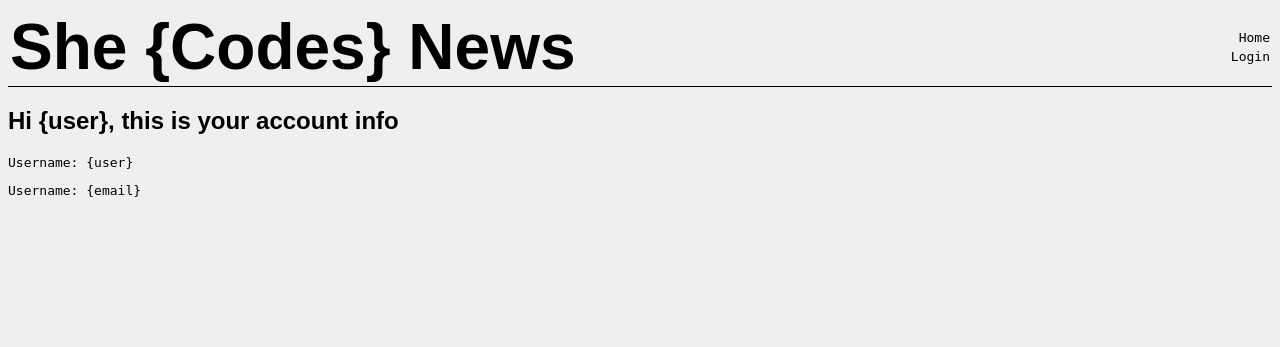
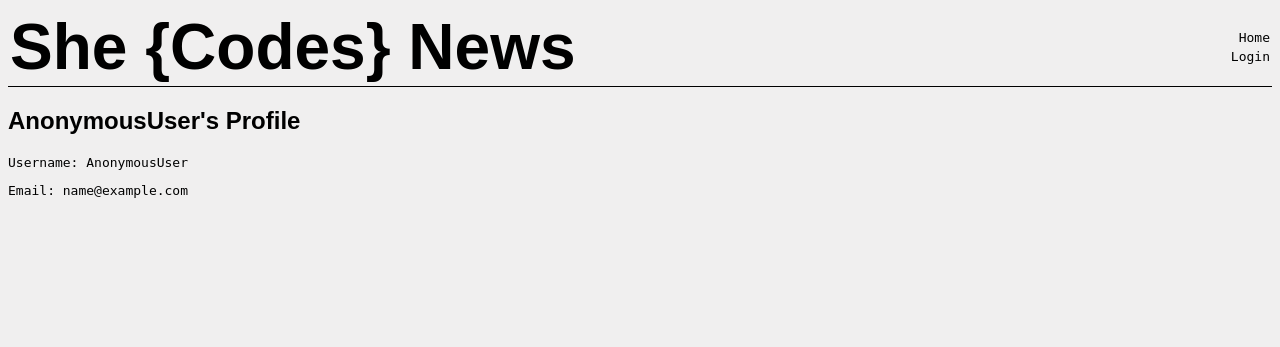
Before and after one commit to DebbyMurphy/shecodes-news, a Django app: page /users/profile/1/ in a window 1280 px wide. Shown: the top 347 px of the page. Run offline with Django 3.2, Linux system fonts and the light colour scheme; tables that the repository leaves empty hold one stand-in row (values such as "Sample post"); parts of the project's set-up code (start-up, migrations or seed data) failed here and were passed over; some web fonts are replaced.

Commit message:
Profile page working, still needs formatting & to only be visible to logged in users

```diff
--- a/she_codes_news/users/templates/users/profile.html
+++ b/she_codes_news/users/templates/users/profile.html
@@ -1,11 +1,11 @@
 {% extends 'base.html' %}
 
 {% block content %}
-<h2>Hi {user}, this is your account info</h2>
+<h2>{{ user }}'s Profile</h2>
 
 <div id="profile_id">
-    <p>Username: {user}</p>
-    <p>Username: {email}</p>
+    <p>Username: {{ user }}</p>
+    <p>Email: {{ profile.email }}</p>
 </div>
 
 {% endblock %}
```
